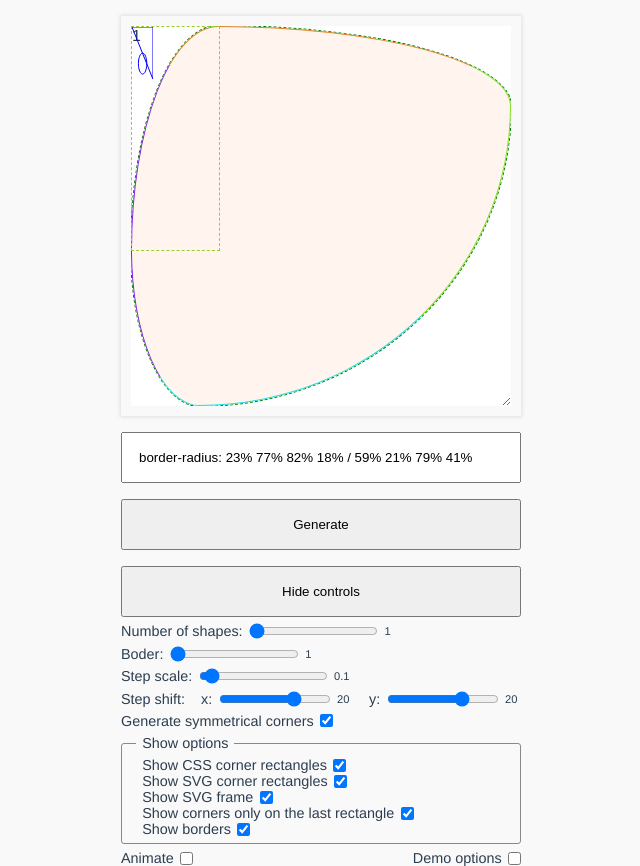
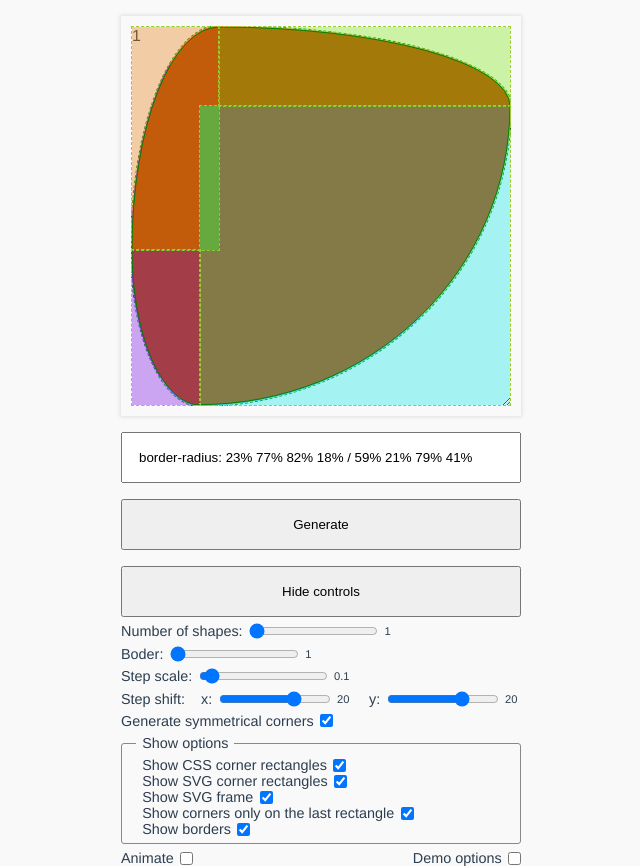
Before and after one commit to maxzz/border-radius-generator, a Vue app: page / in a window 1280 px wide. Shown: the whole page, without its empty margins (319-959 px from the left). Built offline with nearby package versions, Linux system fonts and the light colour scheme.

Commit message:
feature: experimenting with SVG arc. 4 rollback to original

```diff
--- a/src/App.vue
+++ b/src/App.vue
@@ -8,11 +8,10 @@
                 :style="{
                     borderRadius: generatedCss,
                     transform: getBubbaTransform(item),
-                    backgroundColor: 'seashell',
+                    backgroundColor: getBubbaBackground(item),
                     outline: options.showCssRects ? '1px dashed green' : 'none'
                 }"
             >
-                <!-- backgroundColor: getBubbaBackground(item), -->
                 <div class="markers" v-if="!options.showOnlyOneRect || item === Number(options.shapes)"
                     :style="{
                         '--w0': corners[0],
@@ -23,33 +22,20 @@
                         '--h1': corners[5],
                         '--h2': corners[6],
                         '--h3': corners[7],
-                        '--real': 'calc(var(--w0) + 1px)',
                     }"
                 >
-                    <!-- <template v-if="options.showCssRects">
+                    <template v-if="options.showCssRects">
                         <div class="css-marker bm-tl" :title="`top-left\n${corners[0]}, ${corners[4]}`"> </div>
                         <div class="css-marker bm-tr" :title="`top-right\n${corners[1]}, ${corners[5]}`"></div>
                         <div class="css-marker bm-br" :title="`bottom-right\n${corners[2]}, ${corners[6]}`"></div>
                         <div class="css-marker bm-bl" :title="`bottom-left\n${corners[3]}, ${corners[7]}`"></div>
-                    </template> -->
+                    </template>
 
                     <template v-if="options.showSvgFrame">
-                        <div class="svg-marker bm-tl">
-                            <svg class="ttt" viewBox='0 0 100 100' preserveAspectRatio="none">
-                                <!-- Now in here, a coordinate (25,50) corresponds to (25%,50%) of the outer viewport. -->
-                                <path d="M0,0 L100,0 L100,100 L0,0" fill="none" stroke="blue" vector-effect="non-scaling-stroke"/>
-
-                                <path d="M50,50 A20,20 0 1 0 51,50 " fill="none" stroke="blue" vector-effect="non-scaling-stroke"/>
-
-                                <path d="M0,100 A20,10 0 0 0 100,100 " fill="red" stroke="pink" vector-effect="non-scaling-stroke"/>
-                            </svg>
-                        </div>
-
-                        <!--
                         <svg class="svg-marker bm-tl" :style="{fill: options.showSvgRects ? 'rgba(0, 255, 0, .2)' : 'none'}"> <ellipse :cx="`100%`" :cy="`100%`" :rx="`100%`" :ry="`100%`"/> </svg>
                         <svg class="svg-marker bm-tr" :style="{fill: options.showSvgRects ? 'rgba(0, 255, 0, .2)' : 'none'}"> <ellipse :cx="`0%`" :cy="`100%`" :rx="`100%`" :ry="`100%`"/> </svg>
                         <svg class="svg-marker bm-br" :style="{fill: options.showSvgRects ? 'rgba(0, 255, 0, .2)' : 'none'}"> <ellipse :cx="`0%`" :cy="`0%`" :rx="`100%`" :ry="`100%`"/> </svg>
-                        <svg class="svg-marker bm-bl" :style="{fill: options.showSvgRects ? 'rgba(0, 255, 0, .2)' : 'none'}"> <ellipse :cx="`100%`" :cy="`0%`" :rx="`100%`" :ry="`100%`"/> </svg> -->
+                        <svg class="svg-marker bm-bl" :style="{fill: options.showSvgRects ? 'rgba(0, 255, 0, .2)' : 'none'}"> <ellipse :cx="`100%`" :cy="`0%`" :rx="`100%`" :ry="`100%`"/> </svg>
                     </template>
                 </div>
 
@@ -347,11 +333,6 @@
         background-color: #f9f9f9;
     }
 
-    .ttt {
-        width: var(--real);
-        height: var(--real);
-    }
-
     main {
         display: grid;
         row-gap: 1rem;
```
